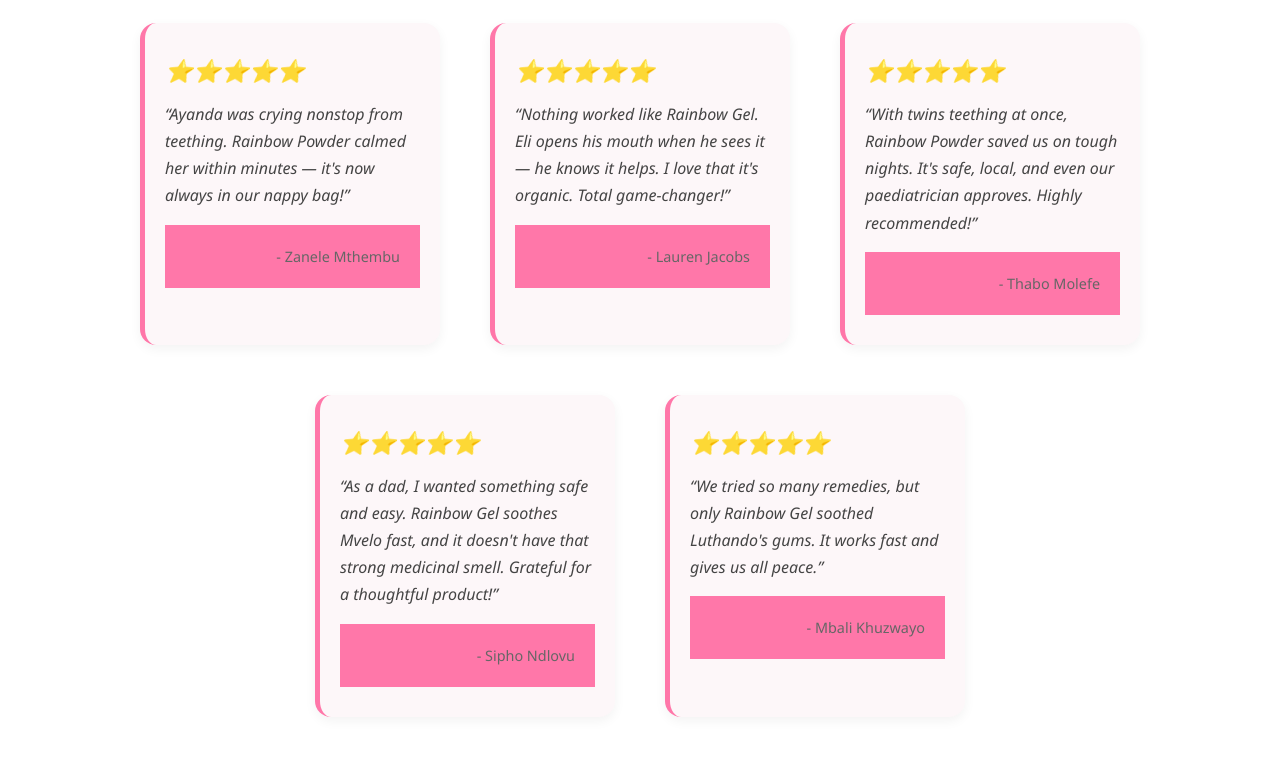
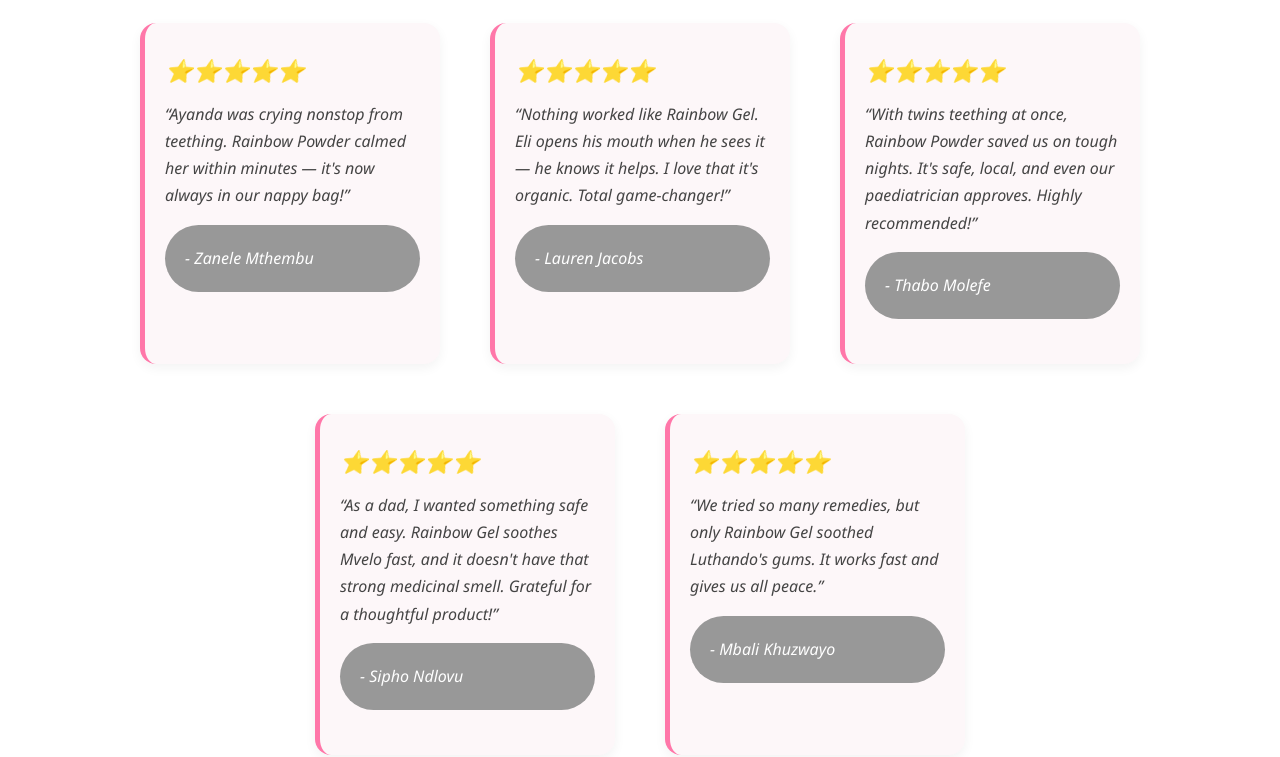
Before and after one commit to TalPeretz09/RainbowBaby, a plain HTML site: page Testimonials/index.html in a window 1280 px wide. Shown: the part 231-988 px from the top of the page. Drawn offline with Linux system fonts and the light colour scheme.

Commit message:
fixed footer issue with testimonials

```diff
--- a/Testimonials/index.html
+++ b/Testimonials/index.html
@@ -56,31 +56,31 @@
         <blockquote>
           <div class="stars">⭐️⭐️⭐️⭐️⭐️</div>
           <p>“Ayanda was crying nonstop from teething. Rainbow Powder calmed her within minutes — it's now always in our nappy bag!”</p>
-          <footer>- Zanele Mthembu</footer>
+          <p class="person">- Zanele Mthembu</footer>
         </blockquote>
 
         <blockquote>
           <div class="stars">⭐️⭐️⭐️⭐️⭐️</div>
           <p>“Nothing worked like Rainbow Gel. Eli opens his mouth when he sees it — he knows it helps. I love that it's organic. Total game-changer!”</p>
-          <footer>- Lauren Jacobs</footer>
+          <p class="person">- Lauren Jacobs</footer>
         </blockquote>
 
         <blockquote>
           <div class="stars">⭐️⭐️⭐️⭐️⭐️</div>
           <p>“With twins teething at once, Rainbow Powder saved us on tough nights. It's safe, local, and even our paediatrician approves. Highly recommended!”</p>
-          <footer>- Thabo Molefe</footer>
+          <p class="person">- Thabo Molefe</footer>
         </blockquote>
 
         <blockquote>
           <div class="stars">⭐️⭐️⭐️⭐️⭐️</div>
           <p>“As a dad, I wanted something safe and easy. Rainbow Gel soothes Mvelo fast, and it doesn't have that strong medicinal smell. Grateful for a thoughtful product!”</p>
-          <footer>- Sipho Ndlovu</footer>
+          <p class="person">- Sipho Ndlovu</footer>
         </blockquote>
 
         <blockquote>
           <div class="stars">⭐️⭐️⭐️⭐️⭐️</div>
           <p>“We tried so many remedies, but only Rainbow Gel soothed Luthando's gums. It works fast and gives us all peace.”</p>
-          <footer>- Mbali Khuzwayo</footer>
+          <p class="person">- Mbali Khuzwayo</footer>
         </blockquote>
       </div>
     </section>
@@ -118,11 +118,8 @@
     <div class="footer-info">
       <div class="contact-details">
         <p><strong>📍</strong> Johannesburg, South Africa</p>
-        <p></p>
         <p><strong>☎️</strong> <a href="tel:+27712345678">+27 71 234 5678</a></p>
-        <p></p>
         <p><strong>✉️</strong> <a href="mailto:info@rainbowbaby.co.za">info@rainbowbaby.co.za</a></p>
-        <p></p>
       </div>
 
       <div class="social-media">
--- a/main.css
+++ b/main.css
@@ -70,6 +70,15 @@
   font-style: normal;
   font-size: 0.85rem;
   color: #888;
+}
+
+.person{
+  background-color: #989898;
+  padding: 20px;
+  font-size: 0.85rem;
+  color: white;
+  border-radius: 100px;
+  font-size: 1rem;
 }
 
 /* Back to top Button */
```
Also changed, not shown: About/index.html (+0 -3 lines), Contact/index.html (+0 -3 lines), TeethingTips/index.html (+0 -3 lines), index.html (+3 -6 lines).
